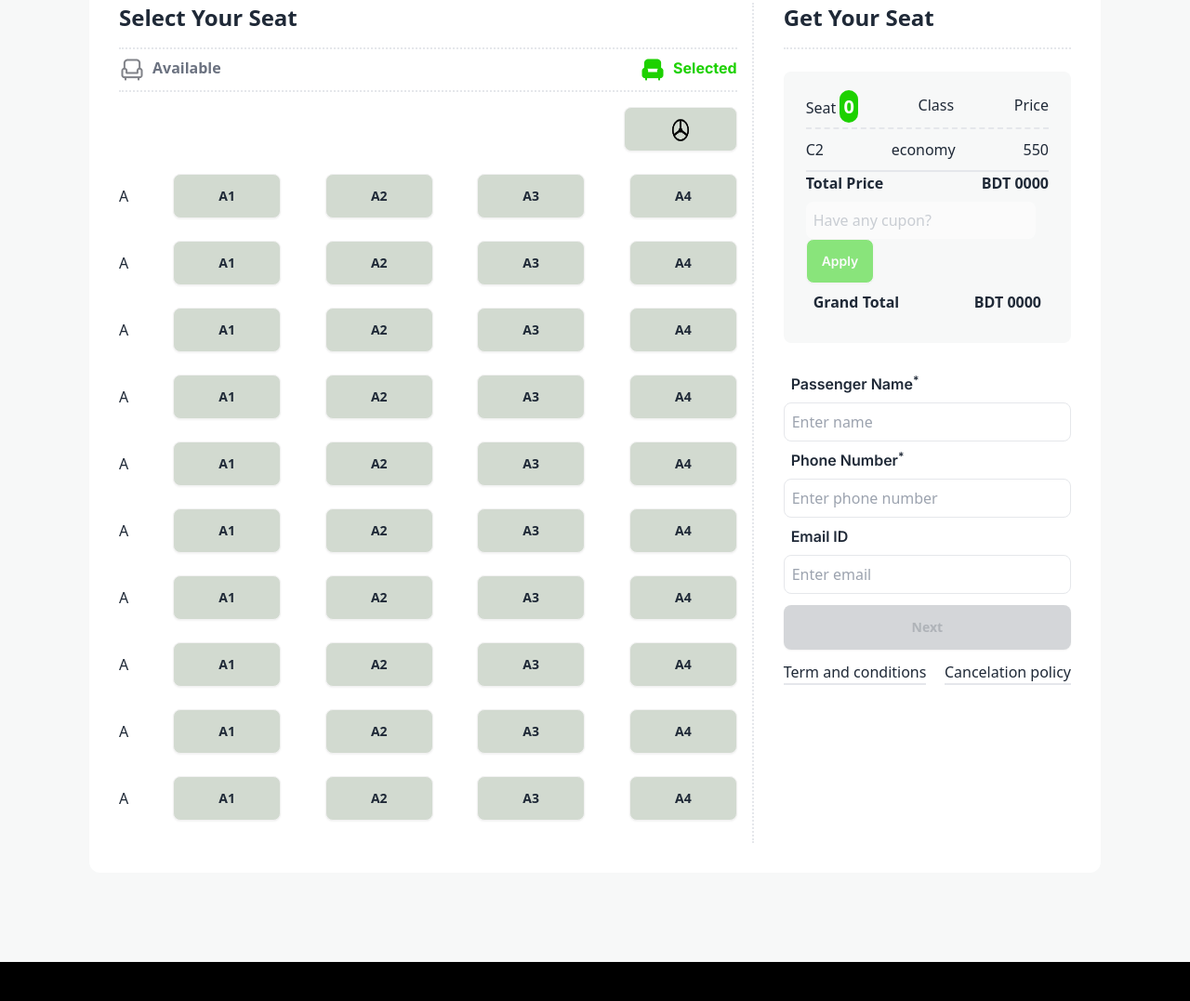
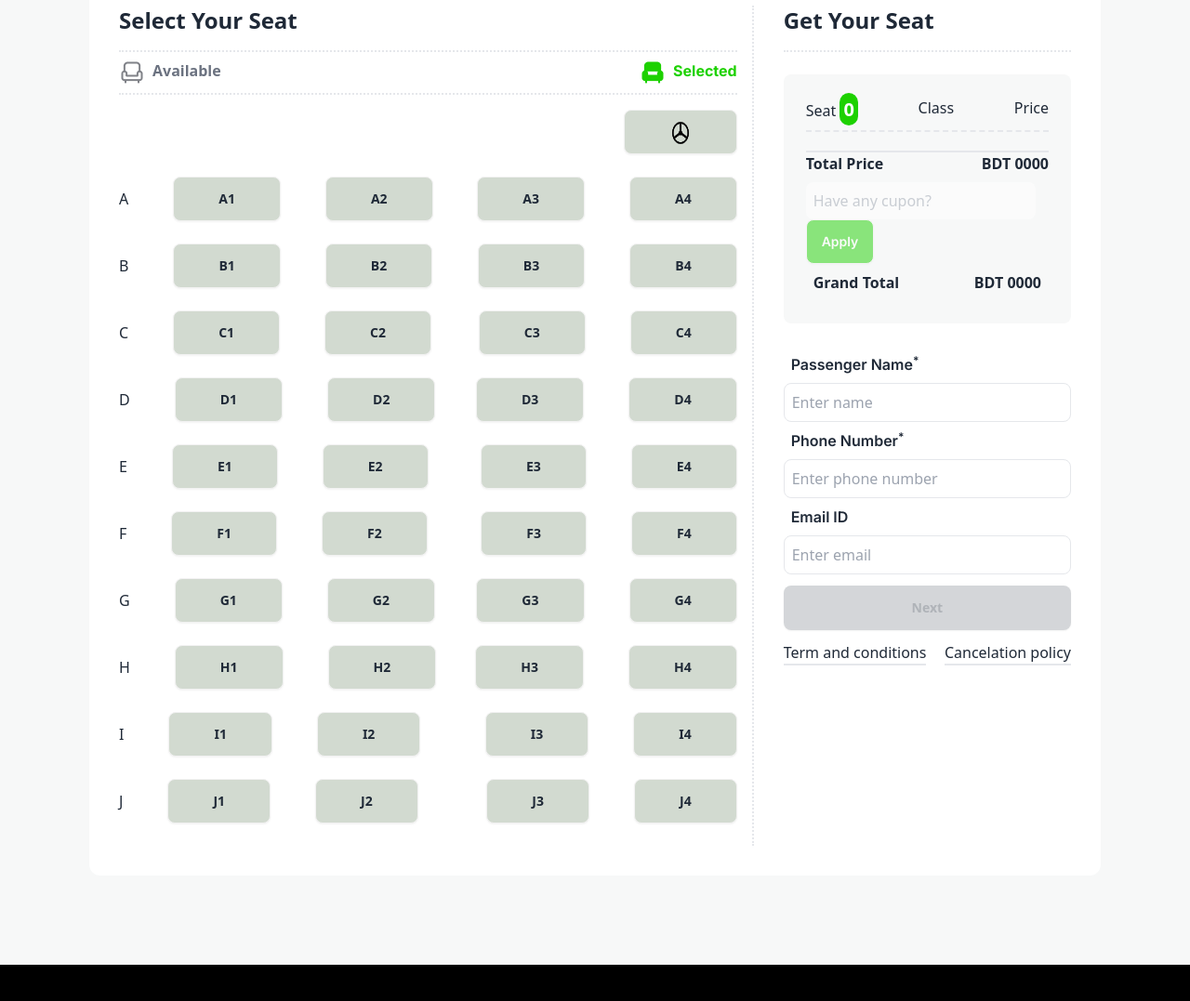
Before and after one commit to Mohotasir/P-HERO-Assignment-5, a plain HTML site: page index.html in a window 1280 px wide. Shown: the part 2185-3262 px from the top of the page at 93% size. Drawn offline with nearby package versions, Linux system fonts and the light colour scheme.

Commit message:
added some js code

```diff
--- a/index.html
+++ b/index.html
@@ -47,7 +47,7 @@
                  <h1 class="text-white font-extrabold text-5xl md:text-6xl mb-8"> Comportable Travel with</h1>
                  <h2 class="text-[#1DD100] font-extrabold text-5xl md:text-6xl mb-8">T-Paribahan</h2>
                  <p class="text-white mb-8 font-inter ">Lorem ipsum dolor sit amet consectetur adipisicing elit. Quidem error ipsa quas temporibus nemo aperiam nostrum natus distinctio. Doloribus, necessitatibus.</p>
-                 <button class="btn btn-primary bg-[#1DD100] text-black font-bold border-none text-xl">Buy Ticket</button>
+                 <button id="buy-ticket-btn" class="btn btn-primary bg-[#1DD100] text-black font-bold border-none text-xl">Buy Ticket</button>
              </div>
           </div>
           <!--  -->
@@ -109,7 +109,7 @@
 
     </header>
     <main class="mt-24">
-        <div class="rounded-t-[60px] border-t-2 border-t-[#1DD100] py-24 bg-[#F7F8F8]">
+        <div id="booking-section" class="rounded-t-[60px] border-t-2 border-t-[#1DD100] py-24 bg-[#F7F8F8]">
             <div class="max-w-[730px] mx-auto">
                 <h1 class="text-center text-[40px] font-bold font-raleway mb-4">T-Paribahan</h1>
                 <p class="text-[#AEAFB3] font-inter text-center">Yes, you can run unit tests and view the results directly within the app. The integrated testing features allow for a streamlined .</p>
@@ -126,7 +126,7 @@
                         </div>
                         <div class="flex bg-[#C0F2B8] p-[16px] rounded-lg font-bold">
                             <img class="mr-2" src="./images/seat-green.png" alt="">
-                            <p class="text-[#1DD100] "><span>40 </span>Seat left</p>
+                            <p class="text-[#1DD100] "><span id="seat-counter" class="text-2xl">40 </span>Seat left</p>
                         </div>
                     </div>
                     <div class="bg-[#F7F8F8] rounded-3xl p-6">
@@ -173,7 +173,7 @@
 
                             </div> -->
                             <div class="flex flex-1 justify-end">
-                                <button id="" class="sit btn bg-[#d2dad0] px-4 md:px-12"><img class="w-6 h-12 py-2" src="./images/staring-removebg-preview.png" alt=""></button>
+                                <button id="" class="btn bg-[#d2dad0] px-4 md:px-12"><img class="w-6 h-12 py-2" src="./images/staring-removebg-preview.png" alt=""></button>
                             </div>
                         </div>
                         <div class="flex justify-between items-center mb-6">
@@ -189,101 +189,101 @@
                         </div>
                         <div class="flex justify-between items-center mb-6">
                             <div class="flex flex-1 justify-start ">
-                                <button class="mr-4 md:mr-12">A</button>
-                                <button class="sit btn bg-[#d2dad0] px-4 md:px-12 mr-4 md:mr-12">A1</button>
-                                <button class="sit btn bg-[#d2dad0] px-4 md:px-12">A2</button>
+                                <button class="mr-4 md:mr-12">B</button>
+                                <button class="sit btn bg-[#d2dad0] px-4 md:px-12 mr-4 md:mr-12">B1</button>
+                                <button class="sit btn bg-[#d2dad0] px-4 md:px-12">B2</button>
                             </div>
                             <div class="flex flex-1 justify-end">
-                                <button id="" class="sit btn bg-[#d2dad0] px-4 md:px-12 mr-4 md:mr-12">A3</button>
-                                <button id="" class="sit btn bg-[#d2dad0] px-4 md:px-12">A4</button>
+                                <button id="" class="sit btn bg-[#d2dad0] px-4 md:px-12 mr-4 md:mr-12">B3</button>
+                                <button id="" class="sit btn bg-[#d2dad0] px-4 md:px-12">B4</button>
                             </div>
                         </div>
                         <div class="flex justify-between items-center mb-6">
                             <div class="flex flex-1 justify-start ">
-                                <button class="mr-4 md:mr-12">A</button>
-                                <button class="sit btn bg-[#d2dad0] px-4 md:px-12 mr-4 md:mr-12">A1</button>
-                                <button class="sit btn bg-[#d2dad0] px-4 md:px-12">A2</button>
+                                <button class="mr-4 md:mr-12">C</button>
+                                <button class="sit btn bg-[#d2dad0] px-4 md:px-12 mr-4 md:mr-12">C1</button>
+                                <button class="sit btn bg-[#d2dad0] px-4 md:px-12">C2</button>
                             </div>
                             <div class="flex flex-1 justify-end">
-                                <button id="" class="sit btn bg-[#d2dad0] px-4 md:px-12 mr-4 md:mr-12">A3</button>
-                                <button id="" class="sit btn bg-[#d2dad0] px-4 md:px-12">A4</button>
+                                <button id="" class="sit btn bg-[#d2dad0] px-4 md:px-12 mr-4 md:mr-12">C3</button>
+                                <button id="" class="sit btn bg-[#d2dad0] px-4 md:px-12">C4</button>
                             </div>
                         </div>
                         <div class="flex justify-between items-center mb-6">
                             <div class="flex flex-1 justify-start ">
-                                <button class="mr-4 md:mr-12">A</button>
-                                <button class="sit btn bg-[#d2dad0] px-4 md:px-12 mr-4 md:mr-12">A1</button>
-                                <button class="sit btn bg-[#d2dad0] px-4 md:px-12">A2</button>
+                                <button class="mr-4 md:mr-12">D</button>
+                                <button class="sit btn bg-[#d2dad0] px-4 md:px-12 mr-4 md:mr-12">D1</button>
+                                <button class="sit btn bg-[#d2dad0] px-4 md:px-12">D2</button>
                             </div>
                             <div class="flex flex-1 justify-end">
-                                <button id="" class="sit btn bg-[#d2dad0] px-4 md:px-12 mr-4 md:mr-12">A3</button>
-                                <button id="" class="sit btn bg-[#d2dad0] px-4 md:px-12">A4</button>
+                                <button id="" class="sit btn bg-[#d2dad0] px-4 md:px-12 mr-4 md:mr-12">D3</button>
+                                <button id="" class="sit btn bg-[#d2dad0] px-4 md:px-12">D4</button>
                             </div>
                         </div>
                         <div class="flex justify-between items-center mb-6">
                             <div class="flex flex-1 justify-start ">
-                                <button class="mr-4 md:mr-12">A</button>
-                                <button class="sit btn bg-[#d2dad0] px-4 md:px-12 mr-4 md:mr-12">A1</button>
-                                <button class="sit btn bg-[#d2dad0] px-4 md:px-12">A2</button>
+                                <button class="mr-4 md:mr-12">E</button>
+                                <button class="sit btn bg-[#d2dad0] px-4 md:px-12 mr-4 md:mr-12">E1</button>
+                                <button class="sit btn bg-[#d2dad0] px-4 md:px-12">E2</button>
                             </div>
                             <div class="flex flex-1 justify-end">
-                                <button id="" class="sit btn bg-[#d2dad0] px-4 md:px-12 mr-4 md:mr-12">A3</button>
-                                <button id="" class="sit btn bg-[#d2dad0] px-4 md:px-12">A4</button>
+                                <button id="" class="sit btn bg-[#d2dad0] px-4 md:px-12 mr-4 md:mr-12">E3</button>
+                                <button id="" class="sit btn bg-[#d2dad0] px-4 md:px-12">E4</button>
                             </div>
                         </div>
                         <div class="flex justify-between items-center mb-6">
                             <div class="flex flex-1 justify-start ">
-                                <button class="mr-4 md:mr-12">A</button>
-                                <button class="sit btn bg-[#d2dad0] px-4 md:px-12 mr-4 md:mr-12">A1</button>
-                                <button class="sit btn bg-[#d2dad0] px-4 md:px-12">A2</button>
+                                <button class="mr-4 md:mr-12">F</button>
+                                <button class="sit btn bg-[#d2dad0] px-4 md:px-12 mr-4 md:mr-12">F1</button>
+                                <button class="sit btn bg-[#d2dad0] px-4 md:px-12">F2</button>
                             </div>
                             <div class="flex flex-1 justify-end">
-                                <button id="" class="sit btn bg-[#d2dad0] px-4 md:px-12 mr-4 md:mr-12">A3</button>
-                                <button id="" class="sit btn bg-[#d2dad0] px-4 md:px-12">A4</button>
+                                <button id="" class="sit btn bg-[#d2dad0] px-4 md:px-12 mr-4 md:mr-12">F3</button>
+                                <button id="" class="sit btn bg-[#d2dad0] px-4 md:px-12">F4</button>
                             </div>
                         </div>
                         <div class="flex justify-between items-center mb-6">
                             <div class="flex flex-1 justify-start ">
-                                <button class="mr-4 md:mr-12">A</button>
-                                <button class="sit btn bg-[#d2dad0] px-4 md:px-12 mr-4 md:mr-12">A1</button>
-                                <button class="sit btn bg-[#d2dad0] px-4 md:px-12">A2</button>
+                                <button class="mr-4 md:mr-12">G</button>
+                                <button class="sit btn bg-[#d2dad0] px-4 md:px-12 mr-4 md:mr-12">G1</button>
+                                <button class="sit btn bg-[#d2dad0] px-4 md:px-12">G2</button>
                             </div>
                             <div class="flex flex-1 justify-end">
-                                <button id="" class="sit btn bg-[#d2dad0] px-4 md:px-12 mr-4 md:mr-12">A3</button>
-                                <button id="" class="sit btn bg-[#d2dad0] px-4 md:px-12">A4</button>
+                                <button id="" class="sit btn bg-[#d2dad0] px-4 md:px-12 mr-4 md:mr-12">G3</button>
+                                <button id="" class="sit btn bg-[#d2dad0] px-4 md:px-12">G4</button>
                             </div>
                         </div>
                         <div class="flex justify-between items-center mb-6">
                             <div class="flex flex-1 justify-start ">
-                                <button class="mr-4 md:mr-12">A</button>
-                                <button class="sit btn bg-[#d2dad0] px-4 md:px-12 mr-4 md:mr-12">A1</button>
-                                <button class="sit btn bg-[#d2dad0] px-4 md:px-12">A2</button>
+                                <button class="mr-4 md:mr-12">H</button>
+                                <button class="sit btn bg-[#d2dad0] px-4 md:px-12 mr-4 md:mr-12">H1</button>
+                                <button class="sit btn bg-[#d2dad0] px-4 md:px-12">H2</button>
                             </div>
                             <div class="flex flex-1 justify-end">
-                                <button id="" class="sit btn bg-[#d2dad0] px-4 md:px-12 mr-4 md:mr-12">A3</button>
-                                <button id="" class="sit btn bg-[#d2dad0] px-4 md:px-12">A4</button>
+                                <button id="" class="sit btn bg-[#d2dad0] px-4 md:px-12 mr-4 md:mr-12">H3</button>
+                                <button id="" class="sit btn bg-[#d2dad0] px-4 md:px-12">H4</button>
                             </div>
                         </div>
                         <div class="flex justify-between items-center mb-6">
                             <div class="flex flex-1 justify-start ">
-                                <button class="mr-4 md:mr-12">A</button>
-                                <button class="sit btn bg-[#d2dad0] px-4 md:px-12 mr-4 md:mr-12">A1</button>
-                                <button class="sit btn bg-[#d2dad0] px-4 md:px-12">A2</button>
+                                <button class="mr-4 md:mr-12">I</button>
+                                <button class="sit btn bg-[#d2dad0] px-4 md:px-12 mr-4 md:mr-12">I1</button>
+                                <button class="sit btn bg-[#d2dad0] px-4 md:px-12">I2</button>
                             </div>
                             <div class="flex flex-1 justify-end">
-                                <button id="" class="sit btn bg-[#d2dad0] px-4 md:px-12 mr-4 md:mr-12">A3</button>
-                                <button id="" class="sit btn bg-[#d2dad0] px-4 md:px-12">A4</button>
+                                <button id="" class="sit btn bg-[#d2dad0] px-4 md:px-12 mr-4 md:mr-12">I3</button>
+                                <button id="" class="sit btn bg-[#d2dad0] px-4 md:px-12">I4</button>
                             </div>
                         </div>
                         <div class="flex justify-between items-center mb-6">
                             <div class="flex flex-1 justify-start ">
-                                <button class="mr-4 md:mr-12">A</button>
-                                <button class="sit btn bg-[#d2dad0] px-4 md:px-12 mr-4 md:mr-12">A1</button>
-                                <button class="sit btn bg-[#d2dad0] px-4 md:px-12">A2</button>
+                                <button class="mr-4 md:mr-12">J</button>
+                                <button class="sit btn bg-[#d2dad0] px-4 md:px-12 mr-4 md:mr-12">J1</button>
+                                <button class="sit btn bg-[#d2dad0] px-4 md:px-12">J2</button>
                             </div>
                             <div class="flex flex-1 justify-end">
-                                <button id="" class="sit btn bg-[#d2dad0] px-4 md:px-12 mr-4 md:mr-12">A3</button>
-                                <button id="" class="sit btn bg-[#d2dad0] px-4 md:px-12">A4</button>
+                                <button id="" class="sit btn bg-[#d2dad0] px-4 md:px-12 mr-4 md:mr-12">J3</button>
+                                <button id="" class="sit btn bg-[#d2dad0] px-4 md:px-12">J4</button>
                             </div>
                         </div>
                     </div>
@@ -298,11 +298,11 @@
                             <p>Class</p>
                             <p>Price</p>
                         </div>
-                        <div class="border-b-2">
+                        <div id="show-ticket-details-container" class="border-b-2">
                             <div id="show-details-box"  class="show-details ">
-                                <p>C2</p>
+                                <!-- <p>C2</p>
                                 <p>economy</p>
-                                <p>550</p>
+                                <p>550</p> -->
                             </div>
                         </div>
                         <div class="flex justify-between pb-2 font-bold">
@@ -317,7 +317,7 @@
                         <div class="flex justify-between p-2 font-bold ">
                             <p>Grand Total</p>
 
-                            <p>BDT <span id="total-price">0000</span></p>
+                            <p>BDT <span id="grand-price">0000</span></p>
                         </div>
                     </div>
                     <form class="flex flex-col" action="">
@@ -359,5 +359,6 @@
             </div>
         </div>
     </footer>
+    <script src="main.js"></script>
 </body>
 </html>
```
Also changed, not shown: main.js (+59 -0 lines).
